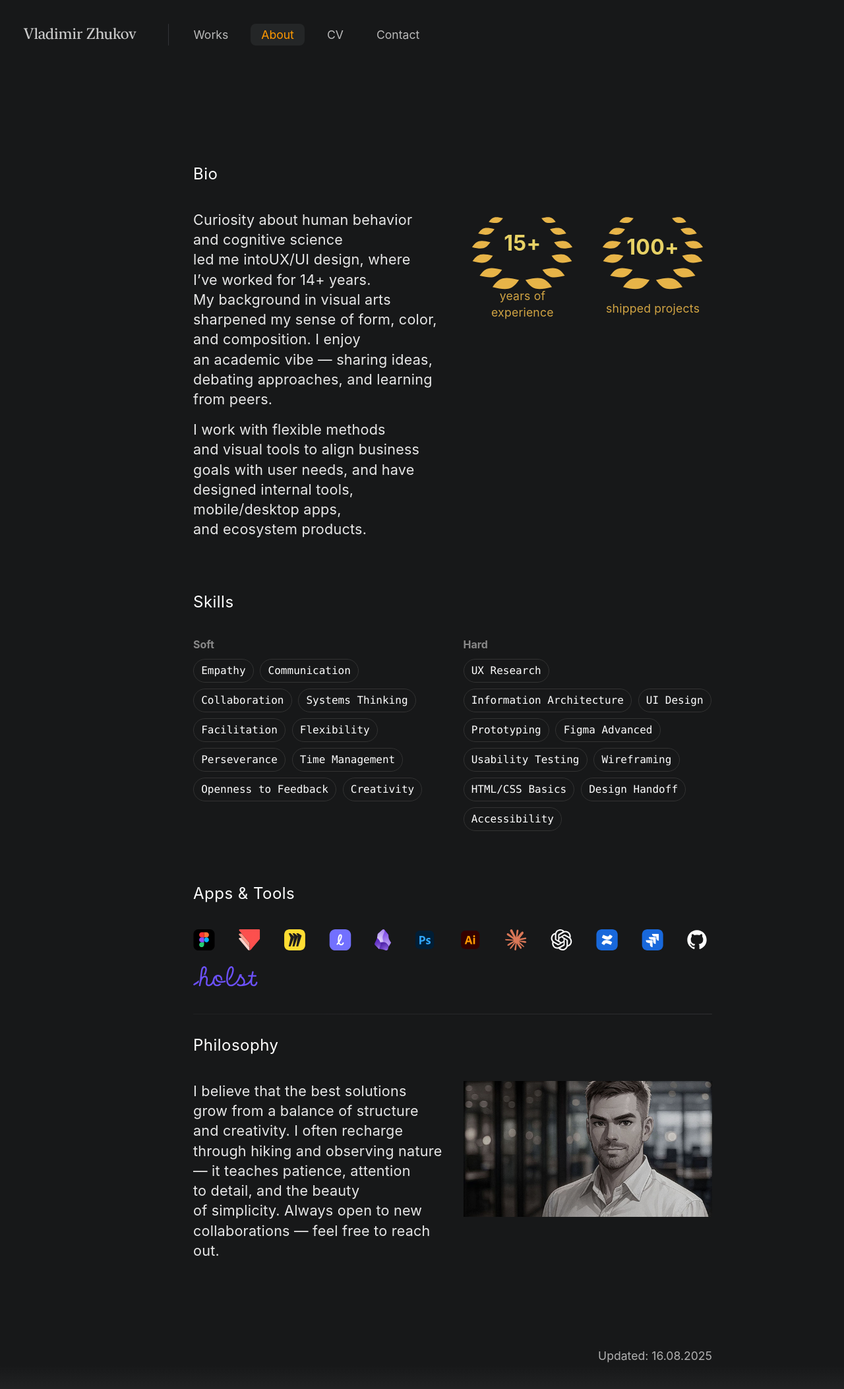
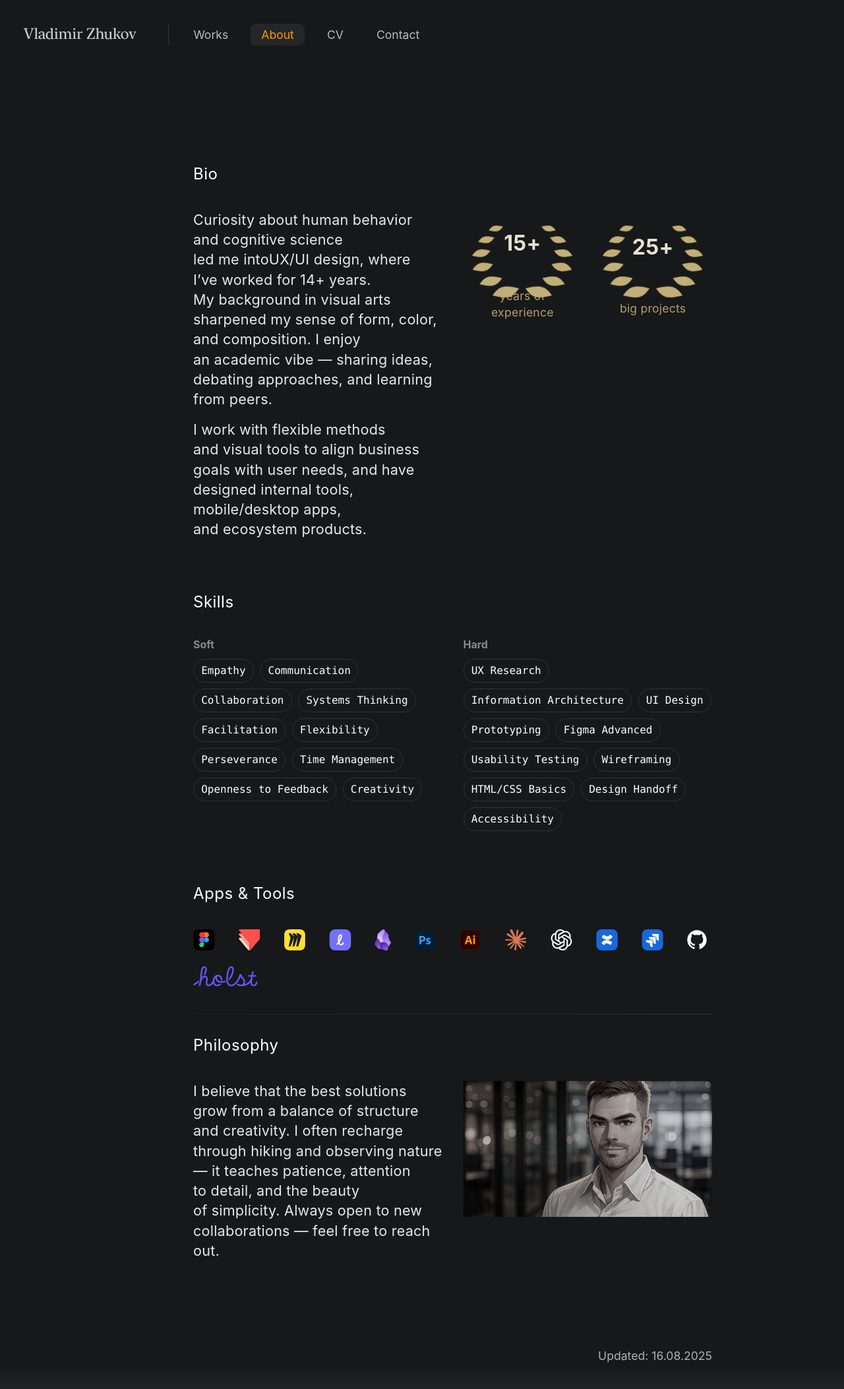
Before and after one commit to uxiscool/experience, a Jekyll site: the page built from about.md, in a window 1280 px wide. Shown: the whole page at 66% size. Built offline with Jekyll 4.4.1, drawn with Linux system fonts in a browser that asks for light colours; some of the changed lines change nothing that is shown.

Commit message:
Add files via upload

```diff
--- a/about.md
+++ b/about.md
@@ -19,11 +19,25 @@
           and&nbsp;have designed internal tools, mobile/desktop apps, and&nbsp;ecosystem products.
         </p>
       </div>
-      <!-- Правая колонка: пока пусто -->
+      <!-- Правая колонка достижения -->
    <div class="bio">
   <div class="achievements-grid">
-    <figure class="laurel-badge" data-value="15+" data-label="years of experience" style="--size: 160px"></figure>
-    <figure class="laurel-badge" data-value="100+" data-label="shipped projects" style="--size: 160px"></figure>
+    <figure class="laurel-badge" data-value="15+" data-label="years of experience" style="
+          --size:160px;
+          --leaf:#d6c083;
+          --text:#fff9e6;
+          --leaf-delay:.5s;   /* пауза перед стартом «строительства» венка */
+          --leaf-gap:140ms;   /* шаг между парами листьев */
+          --lift:-12%;        /* вертикальный подъём SVG листвы */
+        "></figure>
+    <figure class="laurel-badge" data-value="25+" data-label="big projects" style="
+          --size:160px;
+          --leaf:#d6c083;
+          --text:#fff9e6;
+          --leaf-delay:.5s;   /* пауза перед стартом «строительства» венка */
+          --leaf-gap:140ms;   /* шаг между парами листьев */
+          --lift:-12%;        /* вертикальный подъём SVG листвы */
+        "></figure>
   </div>
 </div>
     </div>
@@ -215,23 +229,23 @@
   const tpl = (num, label) => `
   <svg viewBox="0 0 200 200" aria-hidden="true" focusable="false">
     <g transform="translate(100,100)">
-      <!-- Левая ветвь -->
+      <!-- Левая ветвь (пары i=0..5: снизу вверх) -->
       <g transform="translate(-10,0) rotate(-15)">
-        ${leafPath( -60,  45, 26)}
-        ${leafPath( -78,  18, 22)}
-        ${leafPath( -84, -12, 20)}
-        ${leafPath( -78, -38, 18)}
-        ${leafPath( -60, -60, 16)}
-        ${leafPath( -35, -76, 14)}
+        ${leafPath( -60,  45, 26, 0)}
+        ${leafPath( -78,  18, 22, 1)}
+        ${leafPath( -84, -12, 20, 2)}
+        ${leafPath( -78, -38, 18, 3)}
+        ${leafPath( -60, -60, 16, 4)}
+        ${leafPath( -35, -76, 14, 5)}
       </g>
-      <!-- Правая ветвь (зеркало) -->
+      <!-- Правая ветвь (зеркало, те же индексы — пары синхронны) -->
       <g transform="translate(10,0) rotate(15) scale(-1,1)">
-        ${leafPath( -60,  45, 26)}
-        ${leafPath( -78,  18, 22)}
-        ${leafPath( -84, -12, 20)}
-        ${leafPath( -78, -38, 18)}
-        ${leafPath( -60, -60, 16)}
-        ${leafPath( -35, -76, 14)}
+        ${leafPath( -60,  45, 26, 0)}
+        ${leafPath( -78,  18, 22, 1)}
+        ${leafPath( -84, -12, 20, 2)}
+        ${leafPath( -78, -38, 18, 3)}
+        ${leafPath( -60, -60, 16, 4)}
+        ${leafPath( -35, -76, 14, 5)}
       </g>
     </g>
   </svg>
@@ -240,22 +254,24 @@
     <div class="lb-label">${label}</div>
   </div>`;
 
-  function leafPath(x, y, r){
-    // эллиптический лист через две дуги
+  function leafPath(x, y, r, i){
     const rx = r, ry = r*0.55, k = 0.65*r;
     return `
-      <path d="
-        M ${x} ${y}
-        c ${k} ${-ry}, ${rx} ${-ry}, ${rx*2} 0
-        c ${-k} ${ry}, ${-rx} ${ry}, ${-rx*2} 0
-        Z
-      " fill="currentColor"/>
+      <path class="lb-leaf" style="--i:${i}"
+        d="
+          M ${x} ${y}
+          c ${k} ${-ry}, ${rx} ${-ry}, ${rx*2} 0
+          c ${-k} ${ry}, ${-rx} ${ry}, ${-rx*2} 0
+          Z
+        " fill="currentColor"/>
     `;
   }
 
   document.querySelectorAll('.laurel-badge').forEach(el => {
     const num = el.getAttribute('data-value')  || '';
     const label = el.getAttribute('data-label') || '';
+    // кол-во пар (для вычисления финальной задержки текста)
+    el.style.setProperty('--pairs', '6');
     el.innerHTML = tpl(num, label);
   });
 })();
--- a/css/main.css
+++ b/css/main.css
@@ -714,8 +714,8 @@
   position: relative;
   opacity: 0;
   transform: translateY(10px);
-  animation: lb-fade 3s cubic-bezier(.34,1.56,.64,1) 1s both;
-  --lift: -20%; /* можно -8%…-14% по вкусу/размеру */
+  animation: lb-fade 3s cubic-bezier(.34,1.56,.64,1) 0.1s both;
+  --lift: -20%;
 }
 
 @keyframes lb-fade {
@@ -756,3 +756,26 @@
 
 /* тёмная тема может захотеть чуть ярче лист */
 html[data-theme="dark"] .laurel-badge { --leaf: #c2c9d3; }
+
+/* Пошаговое появление листьев снизу вверх (парами) */
+.lb-leaf {
+  opacity: 0;
+  transform: translateY(8px) scale(.96);
+  animation: lb-leaf-in 520ms cubic-bezier(.19,1,.22,1) both;
+  /* задержка = базовая пауза + порядковый номер пары * шаг */
+  animation-delay: calc(var(--leaf-delay, .35s) + var(--i, 0) * var(--leaf-gap, 120ms));
+}
+@keyframes lb-leaf-in {
+  to { opacity: 1; transform: none; }
+}
+
+/* Текст появляется после того, как «достроятся» все пары листьев */
+.laurel-badge .lb-text {
+  opacity: 0;
+  animation: lb-text-in 600ms cubic-bezier(.19,1,.22,1) both;
+  animation-delay: calc(
+    var(--leaf-delay, .35s) +
+    (var(--pairs, 6) * var(--leaf-gap, 120ms)) + 120ms
+  );
+}
+@keyframes lb-text-in { to { opacity: 1; } }
```
